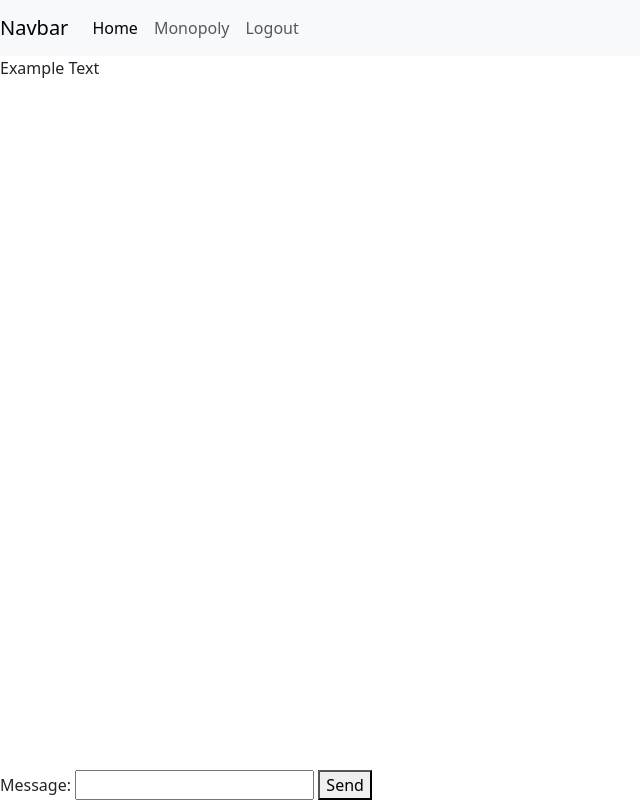
After one commit to AbingtonHeightsSoftwareClub/website, a Flask app: page /chatroom in a window 1280 px wide. The commit adds this page. Shown: the whole page, without its empty margins (0-640 px from the left). Run offline with Flask 3, Linux system fonts and the light colour scheme; a user stored in the database is signed in; some libraries are stand-ins or nearby versions.

Commit message:
Chatroom V1 - very basic infrastructure. I don't think this will break anything but I can't guarantee it. Revert it if it does.

```diff
--- a/app.py
+++ b/app.py
@@ -30,14 +30,17 @@ def create_app():
     from routes.monopoly import monopoly_routes, monopoly_sockets
     from routes.auth import auth_routes
     from routes.home import home_routes
+    from routes.chatroom import chatroom_routes, chatroom_sockets
 
 
     # Imports the views/webpage routes
     home_routes.register_routes(app, db)
     auth_routes.register_routes(app, db)
     monopoly_routes.register_routes(app, db)
+    chatroom_routes.register_routes(app, db)
     # Imports the socketIO connections
     monopoly_sockets.register_sockets(db)
+    chatroom_sockets.register_sockets(db)
 
     # Database stuff
     migrate = Migrate(app, db, render_as_batch=True)
--- /dev/null
+++ b/routes/chatroom/chatroom_routes.py
@@ -0,0 +1,49 @@
+# noinspection PyPackageRequirements
+import os
+import random
+
+import sqlalchemy as sa
+from flask import render_template, request, redirect, url_for, flash
+from flask_sqlalchemy import SQLAlchemy
+import pandas as pd
+
+from forms import LoginForm, RegistrationForm
+from models import Player, Property
+from flask import send_from_directory
+from extensions import socketio
+from flask_login import current_user, login_user, logout_user, login_required
+
+from urllib.parse import urlsplit
+from flask_socketio import emit
+
+def register_routes(app, db: SQLAlchemy):
+    """
+    @app.route("/path/to/location", methods=[methods])
+
+    This means the function below it is run when ahsoftware.club/path/to/location is gone to by the user
+
+    Methods lists the methods that the webpage accepts
+    Read here to learn them all https://developer.mozilla.org/en-US/docs/Web/HTTP/Methods
+
+    The most common are GET and POST
+    When a user wants a webpage, they GET it from the server.
+    They can fill out a form and send data by POST office to the server.
+
+    When you see
+    @app.route("path")
+    @app.route("other_path")
+
+    It means both of those paths point to the same function/webpage.
+    """
+
+    # Login is required to access the chatroom.
+    @app.route("/chatroom")
+    @login_required
+    def chatroom():
+        # If a user goes to the webpage
+
+        # We grab all the players from the database.
+        players = Player.query.all()
+
+        # And we give the user an html file filled out with those players.
+        return render_template('chatroom.html', players=players)
--- /dev/null
+++ b/static/css/chatroom.css
@@ -0,0 +1,7 @@
+.footer {
+    position: fixed;
+    left: 20;
+    bottom: 0;
+    width: 100%;
+    text-align: left;
+}
--- /dev/null
+++ b/static/js/chatroom.js
@@ -0,0 +1,17 @@
+const socket = io({autoConnect: true});
+const display = document.getElementById("message-board");
+const chatForm = document.getElementById("chat-form");
+const messageField = document.getElementById("message-field");
+
+socket.on("message", (data) => {
+    display.innerText = data.message;
+});
+
+chatForm.addEventListener("submit", function (event) {
+    event.preventDefault();
+    const message = messageField.value.trim();
+    if (message.length > 0) {
+        socket.emit("message", message);
+        messageField.value = "";
+    }
+});
--- a/templates/base.html
+++ b/templates/base.html
@@ -5,6 +5,8 @@
     <meta charset="UTF-8" />
     <title>{% block title %}{% endblock %}</title>
     {% block js %}{% endblock %}
+    <!-- Socket.IO client script -->
+    <script src="https://cdn.socket.io/4.7.4/socket.io.min.js"></script>
 </head>
 
 <body>
--- /dev/null
+++ b/templates/chatroom.html
@@ -0,0 +1,26 @@
+{% extends "base.html" %}
+
+{% block title %} Register {% endblock %}
+
+{% block content %}
+
+<link rel="stylesheet" href="{{url_for('static', filename='css/chatroom.css')}}" />
+<main>
+    <div class="message-board">
+        <div id="message-board">Example Text</div>
+    </div>
+    <div class="footer">
+        <form id="chat-form">
+            <label for="message-field">Message:</label>
+            <input type="text" id="message-field" autocomplete="off">
+            <button type="submit">Send</button>
+        </form>
+    </div>
+</main>
+
+<script
+        type="text/javascript"
+        src="{{url_for('static', filename='js/chatroom.js')}}"
+></script>
+
+{% endblock %}
```
Also changed, not shown: routes/chatroom/chatroom_sockets.py (added, +17 -0 lines), instance/testdb.db.
